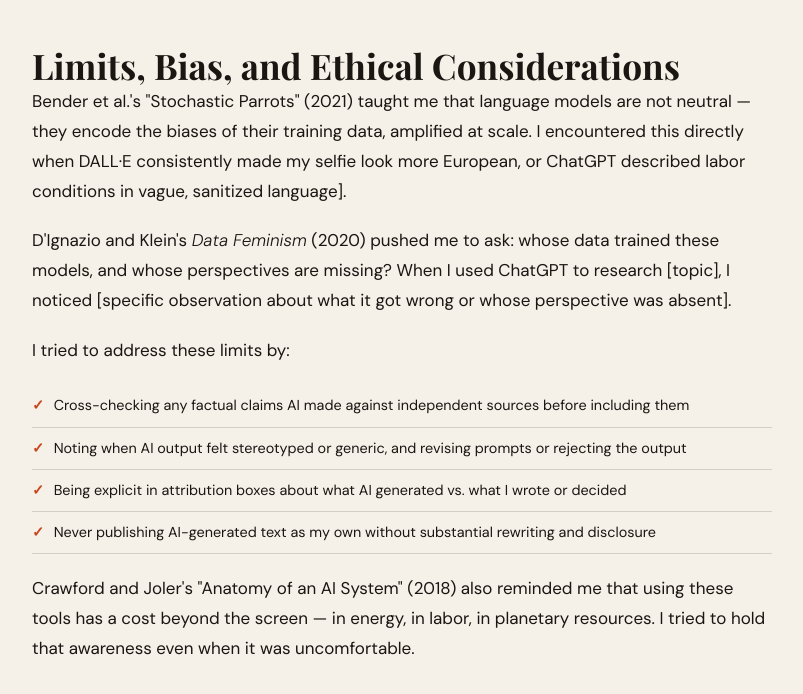
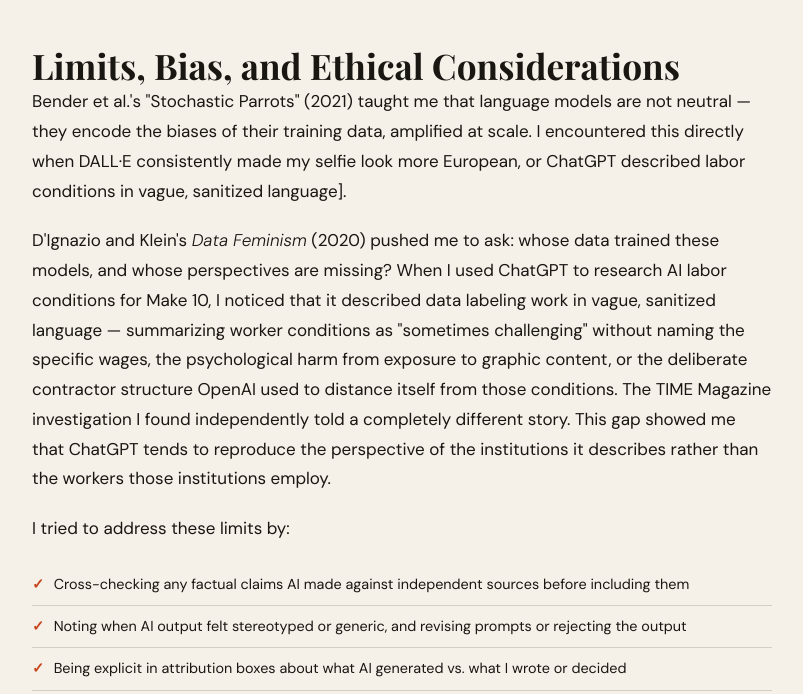
Before and after one commit to Bkhanhthy/DH-101, a plain HTML site: page pages/how-i-use-ai.html in a window 1280 px wide. Shown: the part 2059-2753 px from the top of the page, without its empty margins (238-1041 px from the left). Drawn offline with nearby package versions, Linux system fonts and the light colour scheme; a web font is replaced by a local one.

Commit message:
Update how-i-use-ai.html

```diff
--- a/pages/how-i-use-ai.html
+++ b/pages/how-i-use-ai.html
@@ -79,7 +79,7 @@
           </p>
 
           <div class="ai-example">
-            <div class="ex-label">AI Output — ChatGPT — [DATE]</div>
+            <div class="ex-label">AI Output — ChatGPT</div>
             <!--
               PASTE THE ACTUAL AI OUTPUT HERE.
               Example format:
@@ -152,9 +152,16 @@
 
           <p>
             D'Ignazio and Klein's <em>Data Feminism</em> (2020) pushed me to ask:
-            whose data trained these models, and whose perspectives are missing?
-            When I used ChatGPT to research [topic], I noticed [specific observation
-            about what it got wrong or whose perspective was absent].
+whose data trained these models, and whose perspectives are missing?
+When I used ChatGPT to research AI labor conditions for Make 10, I noticed
+that it described data labeling work in vague, sanitized language —
+summarizing worker conditions as "sometimes challenging" without naming
+the specific wages, the psychological harm from exposure to graphic content,
+or the deliberate contractor structure OpenAI used to distance itself from
+those conditions. The TIME Magazine investigation I found independently told
+a completely different story. This gap showed me that ChatGPT tends to
+reproduce the perspective of the institutions it describes rather than the
+workers those institutions employ.
           </p>
 
           <p>
```
